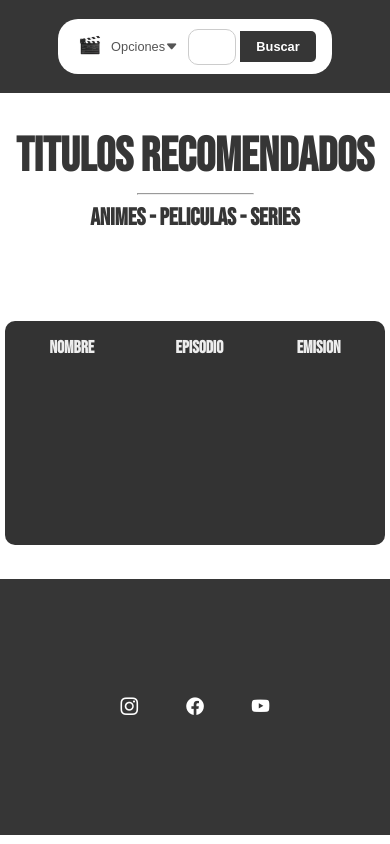
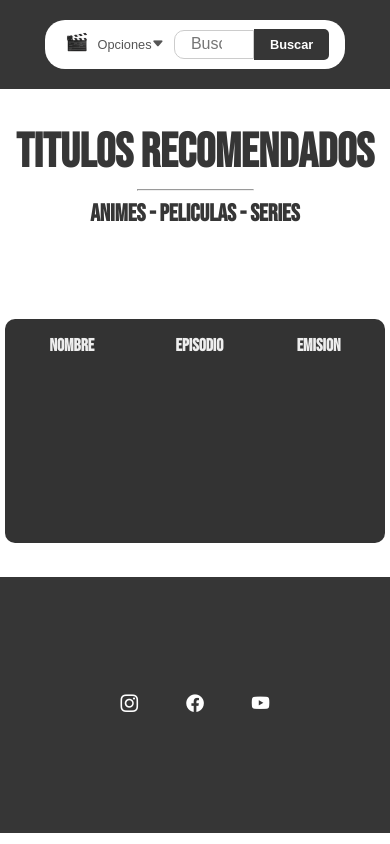
Before and after one commit to Aantonio-alt/Api-movies, a plain HTML site: page index.html in a window 390 px wide. Drawn offline with nearby package versions, Linux system fonts and the light colour scheme; no server answers; a web font is replaced by a local one.

Commit message:
cambios y mejora al mediaquerie del header

```diff
--- a/css/_index.scss
+++ b/css/_index.scss
@@ -433,10 +433,12 @@ footer{
                 padding: .5rem 1rem;
             }
             .search-input{
-                padding: .5rem 1rem;
-                margin: .3rem;
-                width: 3rem;
+                padding: .3rem 1rem;
+                margin: .3rem 0 .3rem .3rem;
+                width: 5rem;
                 border-radius: 10px;
+                border-top-right-radius: 0;
+                border-bottom-right-radius: 0;
             }
             .button-options{
                 font-size: .8rem;
```
Also changed, not shown: css/style.css, 1 other file.
